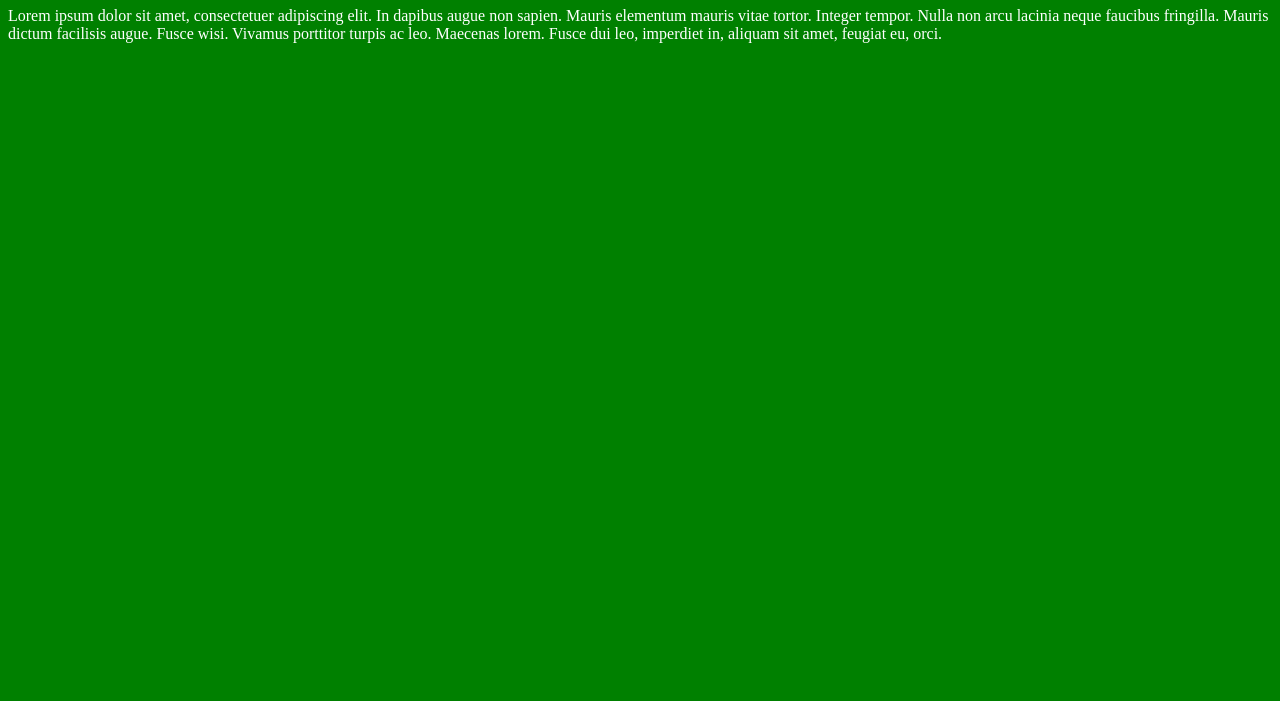
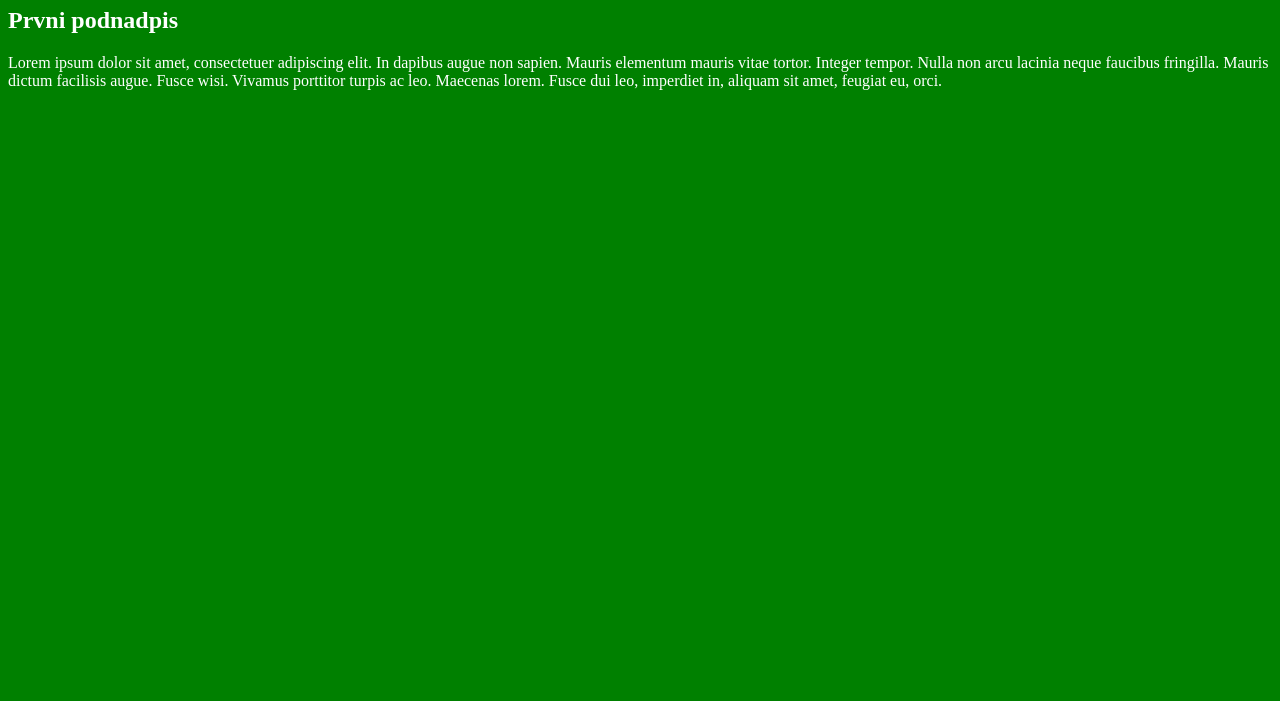
Before and after one commit to Petrnov321/github-demo, a plain HTML site: page index.html in a window 1280 px wide. Shown: the part 99-800 px from the top of the page. Drawn offline with Linux system fonts and the light colour scheme.

Commit message:
vytvořen podnadpis v index.html

```diff
--- a/index.html
+++ b/index.html
@@ -8,6 +8,7 @@
 
     <body>
         <H1>Prvni nadpis</H1>
+        <H2>Prvni podnadpis</H2>
 	<P>Lorem ipsum dolor sit amet, consectetuer adipiscing elit.
     In dapibus augue non sapien. Mauris elementum mauris vitae tortor.
     Integer tempor. Nulla non arcu lacinia neque faucibus fringilla.
```
